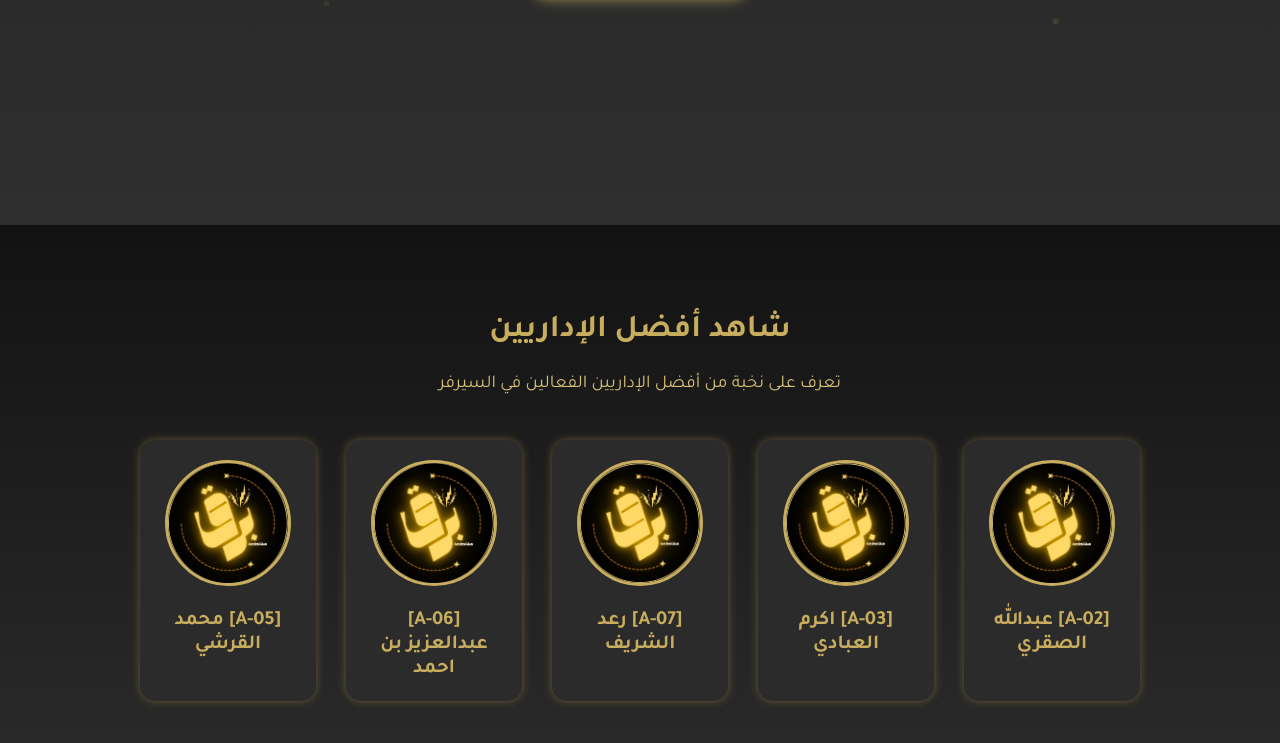
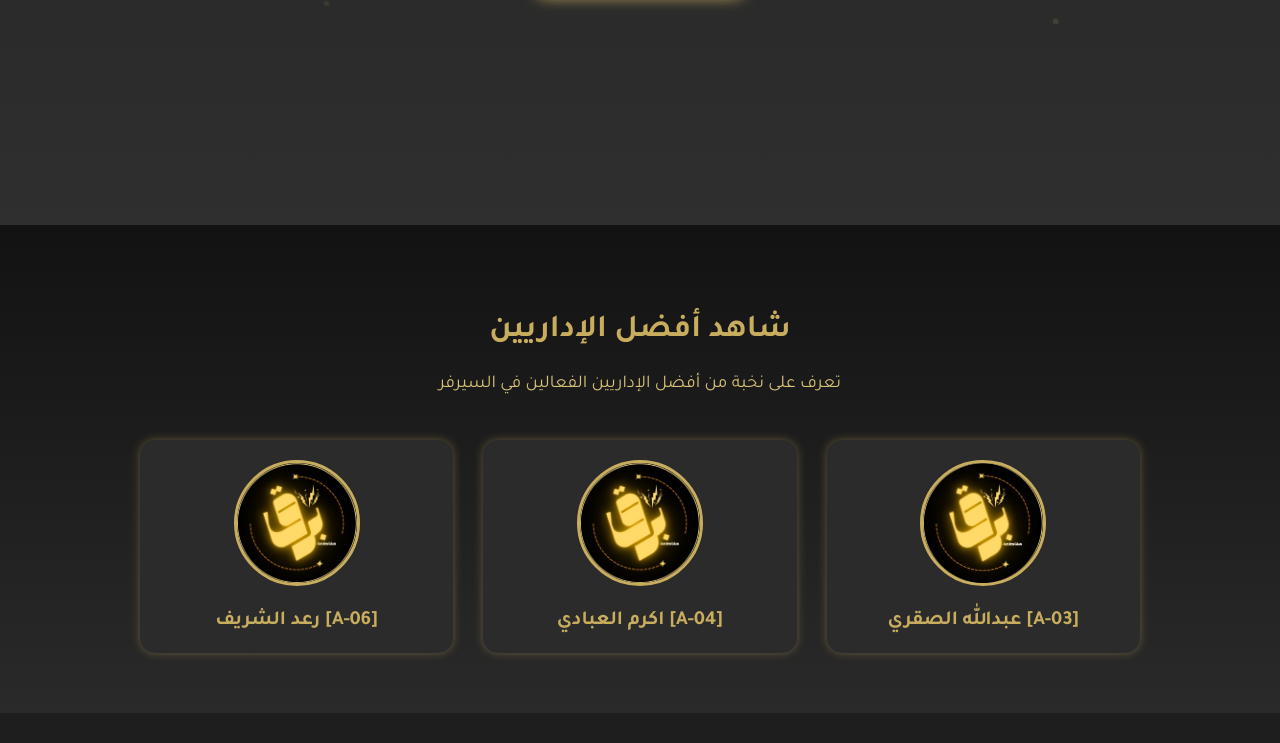
Before and after one commit to akramalabadi13-del/95, a plain HTML site: page index.html in a window 1280 px wide. Shown: the part 775-1518 px from the top of the page. After the commit the page ends 1488 px from the top, so only its background shows below. Drawn offline with Linux system fonts and the light colour scheme.

Commit message:
Update index.html

```diff
--- a/index.html
+++ b/index.html
@@ -63,24 +63,18 @@
 
         <div class="admin-card">
           <img src="admins/2.png" alt="2" />
-          <span>[A-02] عبدالله الصقري</span>
+          <span>[A-03] عبدالله الصقري</span>
         </div>
         <div class="admin-card">
           <img src="admins/3.png" alt="3" />
-          <span>[A-03] اكرم العبادي</span>
+          <span>[A-04] اكرم العبادي</span>
         </div>
         <div class="admin-card">
           <img src="admins/4.png" alt="4" />
-          <span>[A-07] رعد الشريف</span>
+          <span>[A-06] رعد الشريف</span>
         </div>
-        <div class="admin-card">
-          <img src="admins/5.png" alt="5" />
-          <span>[A-06] عبدالعزيز بن احمد</span>
-        </div>
-        <div class="admin-card">
-          <img src="admins/5.png" alt="5" />
-          <span>[A-05] محمد القرشي</span>
-        </div>
+
+
       </div>
     </section>
   </div>
```
